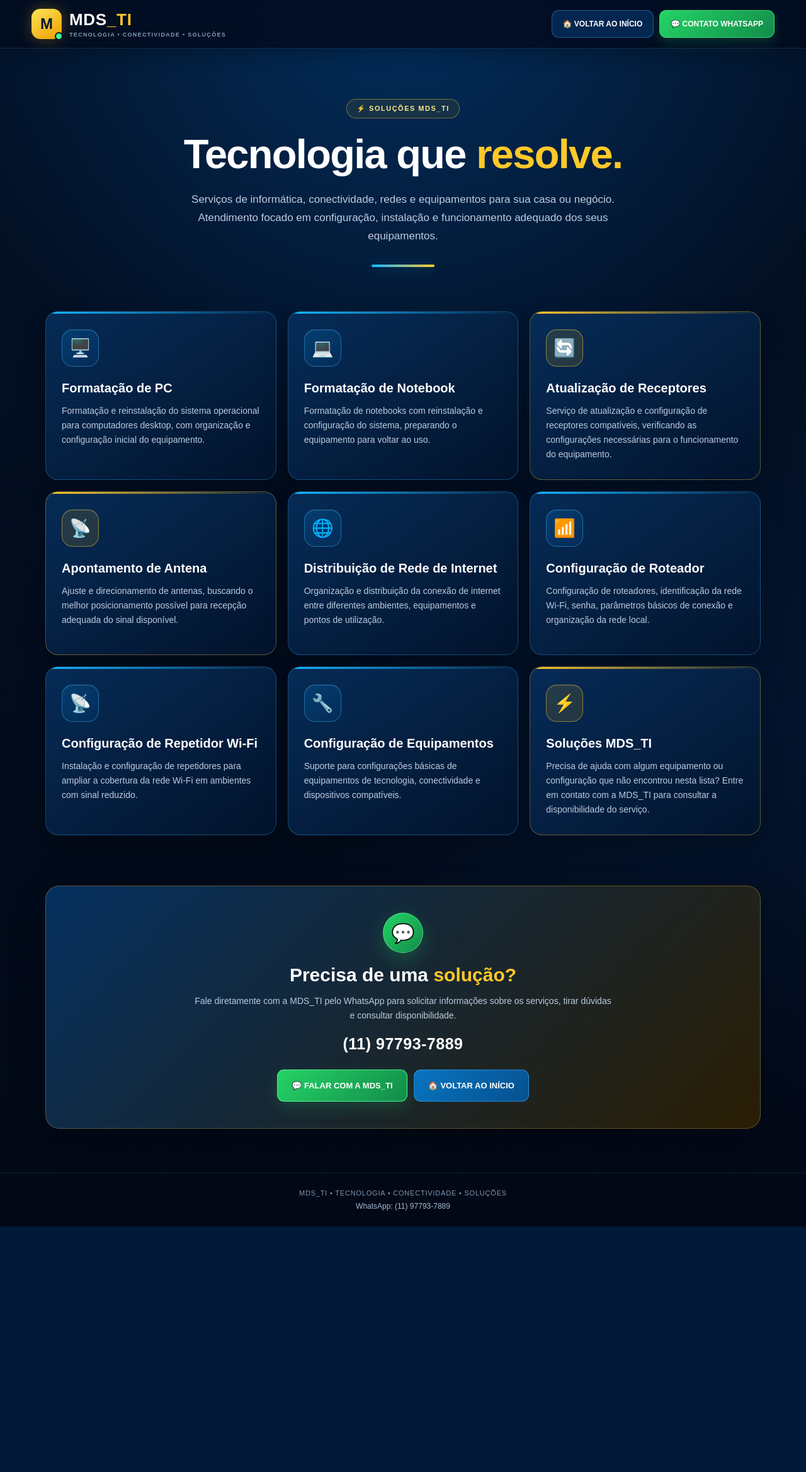
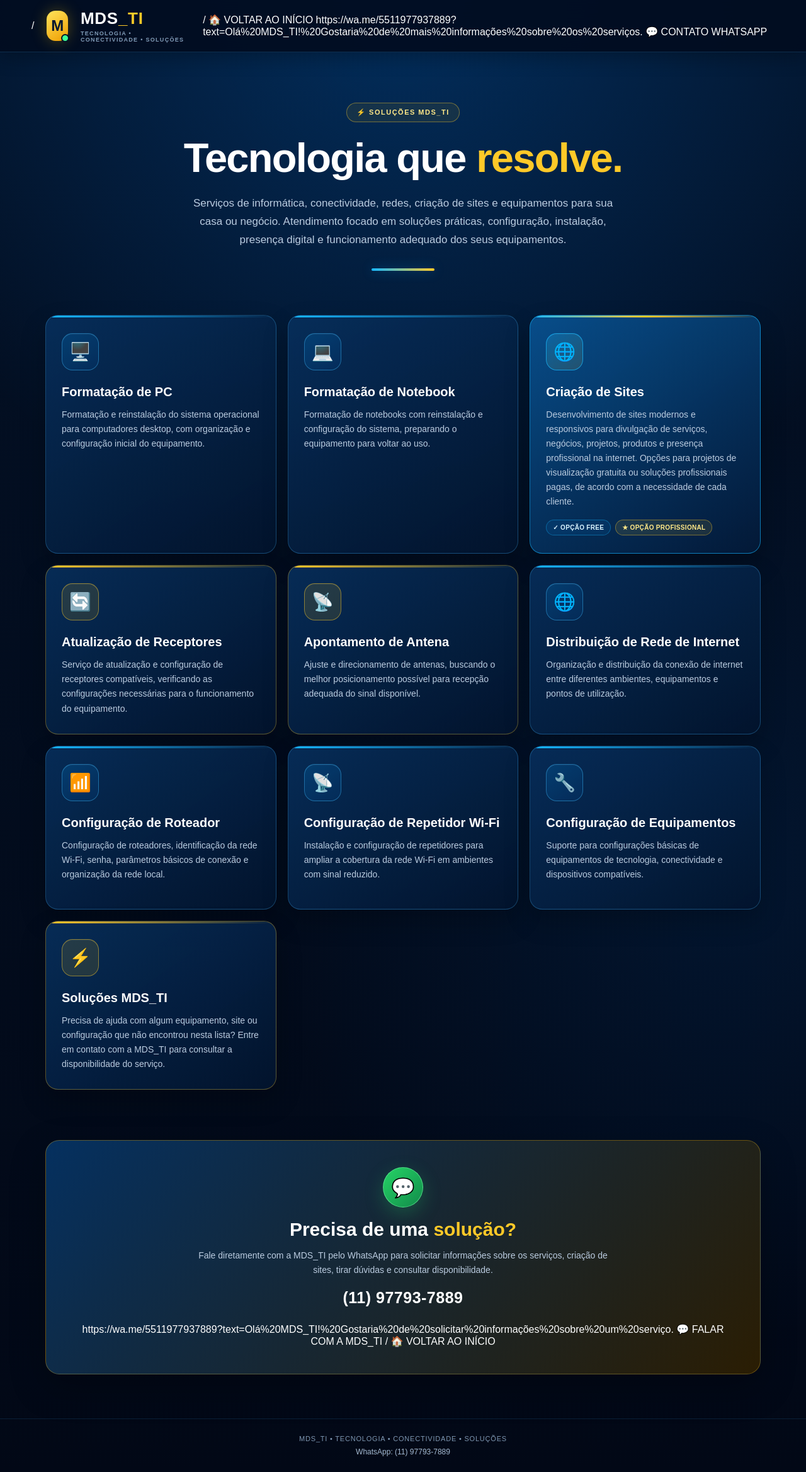
Before and after one commit to marcioecofabril-hub/MDS-TI-Solicitacao, a Flask app: page /servicos in a window 1280 px wide. Shown: the whole page at 63% size. Before the commit the page ends 1947 px from the top, so only its background shows below. Run offline with Flask 3, Linux system fonts and the light colour scheme.

Commit message:
Update servicos.html

```diff
--- a/templates/servicos.html
+++ b/templates/servicos.html
@@ -16,7 +16,7 @@
 
     <meta
         name="description"
-        content="Serviços MDS_TI - Informática, redes, Wi-Fi, receptores e antenas."
+        content="Serviços MDS_TI - Informática, redes, Wi-Fi, criação de sites, receptores e antenas."
     >
 
     <title>Serviços | MDS_TI</title>
@@ -103,11 +103,8 @@
 
         .barra {
             position: sticky;
-
             z-index: 1000;
-
             top: 0;
-
             width: 100%;
 
             padding:
@@ -170,7 +167,6 @@
         .logo {
             display: flex;
             align-items: center;
-
             gap: 12px;
         }
 
@@ -275,7 +271,6 @@
         .menu {
             display: flex;
             align-items: center;
-
             gap: 9px;
         }
 
@@ -791,14 +786,150 @@
 
         /*
         =====================================================
+        CARD CRIAÇÃO DE SITES
+        =====================================================
+        */
+
+        .site-card {
+            border-color:
+                rgba(
+                    22,
+                    184,
+                    255,
+                    0.55
+                );
+
+            background:
+                linear-gradient(
+                    145deg,
+                    rgba(
+                        8,
+                        82,
+                        145,
+                        0.92
+                    ),
+                    rgba(
+                        3,
+                        25,
+                        55,
+                        0.98
+                    )
+                );
+        }
+
+
+        .site-card::before {
+            background:
+                linear-gradient(
+                    90deg,
+                    var(--azul-neon),
+                    var(--dourado),
+                    transparent
+                );
+        }
+
+
+        .site-card .servico-icone {
+            border-color:
+                rgba(
+                    22,
+                    184,
+                    255,
+                    0.70
+                );
+
+            background:
+                linear-gradient(
+                    145deg,
+                    rgba(
+                        22,
+                        184,
+                        255,
+                        0.25
+                    ),
+                    rgba(
+                        255,
+                        201,
+                        40,
+                        0.12
+                    )
+                );
+        }
+
+
+        .site-opcoes {
+            display: flex;
+            flex-wrap: wrap;
+            gap: 7px;
+            margin-top: 17px;
+        }
+
+
+        .site-opcao {
+            padding:
+                6px
+                10px;
+
+            border:
+                1px solid
+                rgba(
+                    22,
+                    184,
+                    255,
+                    0.36
+                );
+
+            border-radius: 20px;
+
+            background:
+                rgba(
+                    0,
+                    127,
+                    209,
+                    0.12
+                );
+
+            color: #d9f3ff;
+
+            font-size: 10px;
+            font-weight: 800;
+
+            letter-spacing: 0.3px;
+        }
+
+
+        .site-opcao.pago {
+            border-color:
+                rgba(
+                    255,
+                    201,
+                    40,
+                    0.40
+                );
+
+            background:
+                rgba(
+                    255,
+                    201,
+                    40,
+                    0.10
+                );
+
+            color: var(--dourado-claro);
+        }
+
+
+        /*
+        =====================================================
         CHAMADA DE CONTATO
         =====================================================
         */
 
         .chamada {
-            width: calc(
-                100% - 44px
-            );
+            width:
+                calc(
+                    100% - 44px
+                );
 
             max-width: 1136px;
 
@@ -940,9 +1071,7 @@
 
         .botoes {
             display: flex;
-
             justify-content: center;
-
             flex-wrap: wrap;
 
             gap: 10px;
@@ -1153,11 +1282,6 @@
             }
 
 
-            /*
-            No celular existem somente dois botões:
-            Início e WhatsApp.
-            */
-
             .menu {
                 width: 100%;
 
@@ -1277,12 +1401,7 @@
         <div class="barra-conteudo">
 
 
-            <!-- LOGO -->
-
-            <a
-                class="logo"
-                href="/"
-            >
+            /
 
                 <span class="logo-icone">
                     M
@@ -1303,21 +1422,14 @@
             </a>
 
 
-            <!-- SOMENTE INÍCIO + CONTATO -->
-
             <nav class="menu">
 
-                <a
-                    class="menu-link"
-                    href="/"
-                >
+                /
                     🏠 VOLTAR AO INÍCIO
                 </a>
 
 
-                <a
-                    class="menu-link whatsapp"
-                    href="/">
+                https://wa.me/5511977937889?text=Olá%20MDS_TI!%20Gostaria%20de%20mais%20informações%20sobre%20os%20serviços.
                     💬 CONTATO WHATSAPP
                 </a>
 
@@ -1353,12 +1465,13 @@
 
         <p>
 
-            Serviços de informática, conectividade,
-            redes e equipamentos para sua casa ou negócio.
-
-            Atendimento focado em configuração,
-            instalação e funcionamento adequado dos
-            seus equipamentos.
+            Serviços de informática, conectividade, redes,
+            criação de sites e equipamentos para sua casa
+            ou negócio.
+
+            Atendimento focado em soluções práticas,
+            configuração, instalação, presença digital
+            e funcionamento adequado dos seus equipamentos.
 
         </p>
 
@@ -1424,6 +1537,46 @@
 
 
 
+            <!-- CRIAÇÃO DE SITES -->
+
+            <article class="servico site-card">
+
+                <div class="servico-icone">
+                    🌐
+                </div>
+
+                <h2>
+                    Criação de Sites
+                </h2>
+
+                <p>
+                    Desenvolvimento de sites modernos e
+                    responsivos para divulgação de serviços,
+                    negócios, projetos, produtos e presença
+                    profissional na internet.
+
+                    Opções para projetos de visualização
+                    gratuita ou soluções profissionais
+                    pagas, de acordo com a necessidade
+                    de cada cliente.
+                </p>
+
+                <div class="site-opcoes">
+
+                    <span class="site-opcao">
+                        ✓ OPÇÃO FREE
+                    </span>
+
+                    <span class="site-opcao pago">
+                        ★ OPÇÃO PROFISSIONAL
+                    </span>
+
+                </div>
+
+            </article>
+
+
+
             <!-- RECEPTORES -->
 
             <article class="servico destaque">
@@ -1574,8 +1727,8 @@
                 </h2>
 
                 <p>
-                    Precisa de ajuda com algum equipamento
-                    ou configuração que não encontrou
+                    Precisa de ajuda com algum equipamento,
+                    site ou configuração que não encontrou
                     nesta lista?
 
                     Entre em contato com a MDS_TI para
@@ -1618,7 +1771,8 @@
 
             Fale diretamente com a MDS_TI pelo WhatsApp
             para solicitar informações sobre os serviços,
-            tirar dúvidas e consultar disponibilidade.
+            criação de sites, tirar dúvidas e consultar
+            disponibilidade.
 
         </p>
 
@@ -1631,17 +1785,12 @@
         <div class="botoes">
 
 
-            <a
-                class="botao whatsapp"
-                href="/">
+            https://wa.me/5511977937889?text=Olá%20MDS_TI!%20Gostaria%20de%20solicitar%20informações%20sobre%20um%20serviço.
                 💬 FALAR COM A MDS_TI
             </a>
 
 
-            <a
-                class="botao"
-                href="/"
-            >
+            /
                 🏠 VOLTAR AO INÍCIO
             </a>
 
```
